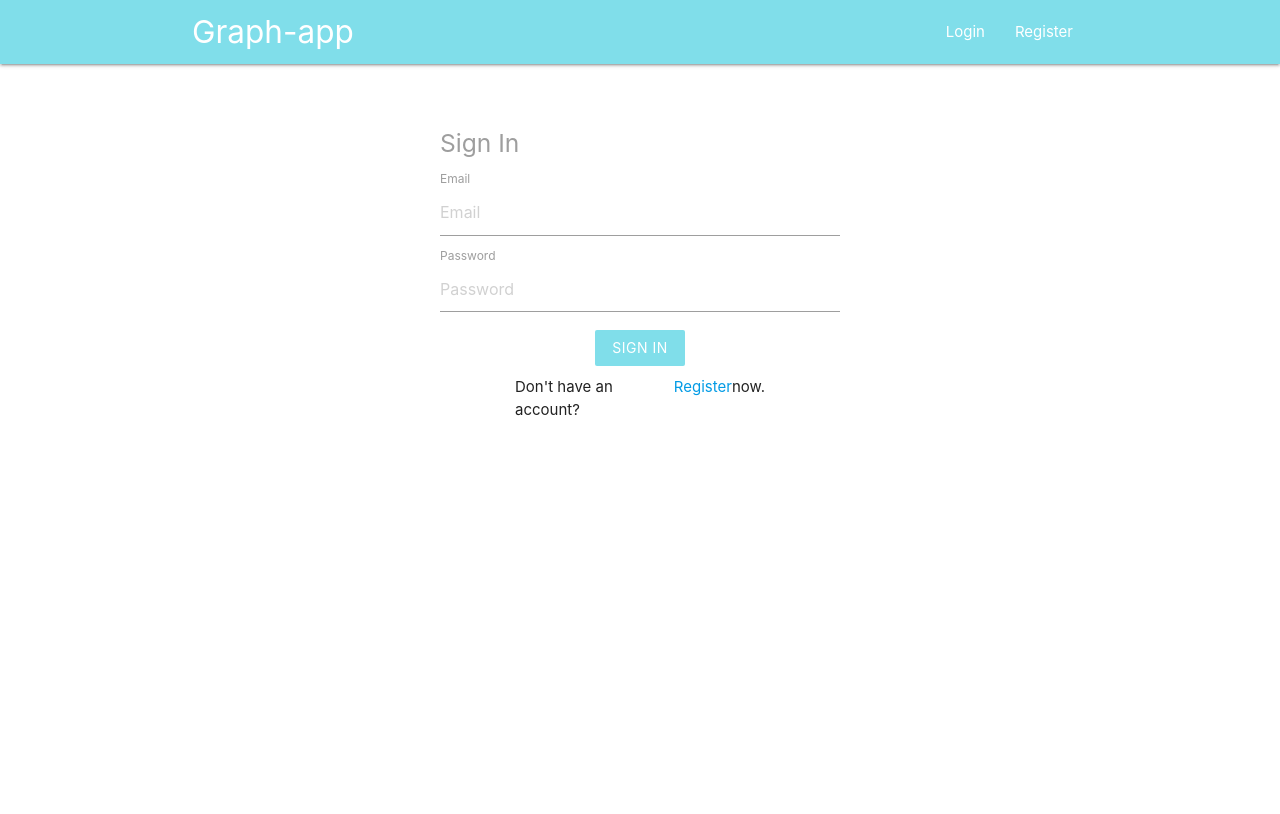
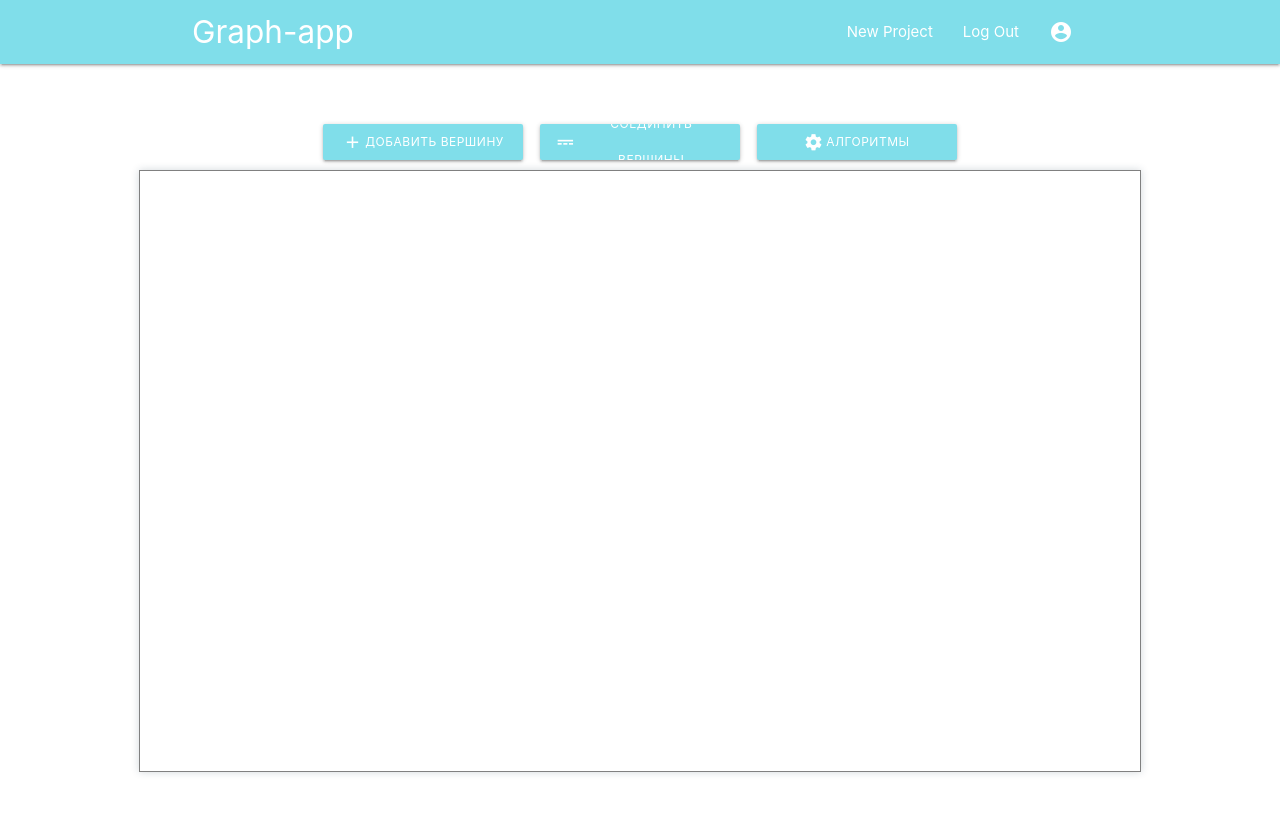
Before and after one commit to pepavlad/Graph-app, a React app: page /home in a window 1280 px wide. Before the commit this address led to /login. Shown: the top 814 px of the page. Built offline with nearby package versions, Linux system fonts and the light colour scheme.

Commit message:
feat: add vertices painting

```diff
--- a/src/App.tsx
+++ b/src/App.tsx
@@ -21,7 +21,7 @@ const App: React.FC = () => {
 						path='/'
 						component={() => <AppLoading setIsLogin={setIsLogin} />}
 					/>
-					<ProtectedRoute path='/home' component={Home} isLogin={isLogin} />
+					<Route path='/home' component={Home} />
 					<Route path='/confirm' component={Confirm} />
 					<Route path='/login' component={SignInForm} />
 					<Route path='/register' component={SignUpForm} />
--- a/src/AppLoading.tsx
+++ b/src/AppLoading.tsx
@@ -20,7 +20,7 @@ const AppLoading: React.FC<AppLoadingProps> = ({ setIsLogin }) => {
 				}
 			} else {
 				setIsLogin(false);
-				history.push('/login');
+				history.push('/home');
 			}
 		});
 	}, [history]);
--- /dev/null
+++ b/src/components/Canvas/Canvas.tsx
@@ -0,0 +1,42 @@
+import React, { useRef, useState } from 'react';
+
+interface CanvasProps {
+	btnType: string;
+}
+const Canvas: React.FC<CanvasProps> = ({ btnType }) => {
+	const [numOfVertic, setNumOfVertic] = useState(0);
+	const ref = useRef<HTMLCanvasElement | null>(null);
+	const canvasCtxRef = React.useRef<CanvasRenderingContext2D | null>(null);
+	function getMousePos(canvas: HTMLCanvasElement, event: any) {
+		const rect = canvas.getBoundingClientRect();
+		return {
+			x: event.clientX - rect.left,
+			y: event.clientY - rect.top,
+		};
+	}
+	const draw = (event: React.MouseEvent) => {
+		if (ref.current) {
+			const pos = getMousePos(ref.current, event);
+			canvasCtxRef.current = ref.current.getContext('2d');
+			const ctx = canvasCtxRef.current;
+			ctx!.beginPath();
+			ctx!.fillStyle = '#3d5afe';
+			ctx!.arc(pos.x, pos.y, 16.5, 0, 2 * Math.PI);
+			ctx!.stroke();
+			ctx!.beginPath();
+			ctx!.fillStyle = '#4dd0e1';
+			ctx!.arc(pos.x, pos.y, 16, 0, 2 * Math.PI);
+			ctx!.fill();
+			ctx!.beginPath();
+			ctx!.fillStyle = '#fff';
+			ctx!.font = '18px bold';
+			ctx!.fillText(`${numOfVertic}`, pos.x - 5, pos.y + 4.5, 12);
+			ctx!.stroke();
+			setNumOfVertic(numOfVertic + 1);
+		}
+	};
+	return (
+		<canvas onMouseDown={draw} id='canvas' ref={ref} width='1000' height='600' />
+	);
+};
+export default Canvas;
--- a/src/components/SignedInLinks/SignedInLinks.tsx
+++ b/src/components/SignedInLinks/SignedInLinks.tsx
@@ -23,7 +23,7 @@ const SignedInLinks: React.FC = () => {
 			</li>
 			<li>
 				<NavLink to='/'>
-					<i className='icon material-icons'>account_circle</i>
+					<i className='material-icons'>account_circle</i>
 				</NavLink>
 			</li>
 		</ul>
--- /dev/null
+++ b/src/pages/Home/Home.scss
@@ -0,0 +1,29 @@
+.home {
+	padding: 50px;
+	display: flex;
+	justify-content: center;
+	align-items: center;
+	flex-direction: column;
+	#canvas{
+		border: 1px solid grey;
+		-webkit-box-shadow: 0px 0px 8px 0px rgba(34, 60, 80, 0.2);
+		-moz-box-shadow: 0px 0px 8px 0px rgba(34, 60, 80, 0.2);
+		box-shadow: 0px 0px 8px 0px rgba(34, 60, 80, 0.2);
+	}
+	.btns{
+		width: 650px;
+		display: flex;
+		justify-content: space-evenly;
+		.btn{
+			font-size: 12px;
+			align-items: center;
+			display: flex;
+			justify-content: center;
+			width: 200px;
+		i{
+			margin-right: 3px;
+		}
+		}
+	}
+
+}
--- a/src/pages/Home/Home.tsx
+++ b/src/pages/Home/Home.tsx
@@ -1,9 +1,40 @@
-import React, { useEffect } from 'react';
-// import getUserName from "../../helpers/getUserName";
-const Home: React.FC = () => (
-	<div className='home'>
-		<canvas id='canvas' width='850' height='500' />
-	</div>
-);
+import React, { useState } from 'react';
+import './Home.scss';
+import Canvas from '../../components/Canvas/Canvas';
+
+const Home: React.FC = () => {
+	const [btnType, setBtnType] = useState('');
+	const handleClick = (type: string) => {
+		setBtnType(type);
+	};
+	return (
+		<div className='home'>
+			<div className='btns'>
+				<a
+					onClick={() => handleClick('add')}
+					className='waves-effect cyan lighten-3 btn add'
+				>
+					<i className='material-icons'>add</i>
+					Добавить вершину
+				</a>
+				<a
+					onClick={() => handleClick('connect')}
+					className='waves-effect cyan lighten-3 btn'
+				>
+					<i className='material-icons'>power_input</i>
+					Соединить вершины
+				</a>
+				<a
+					onClick={() => handleClick('add')}
+					className='waves-effect cyan lighten-3 btn'
+				>
+					<i className='material-icons'>settings</i>
+					Алгоритмы
+				</a>
+			</div>
+			<Canvas btnType={btnType} />
+		</div>
+	);
+};
 
 export default Home;
--- a/webpack.config.js
+++ b/webpack.config.js
@@ -29,7 +29,7 @@ module.exports = {
 	devServer: {
 		open: true,
 		hot: true,
-		port: 3000,
+		port: 4000,
 		historyApiFallback: true,
 	},
 	module: {
@@ -73,7 +73,7 @@ module.exports = {
 		new CleanWebpackPlugin(),
 		new HtmlWebpackPlugin({
 			favicon: false,
-			template: 'src/index.html',
+			template: path.join(__dirname, 'src/index.html')
 		}),
 	].filter(Boolean),
 };
```
Also changed, not shown: .eslintrc.json.
